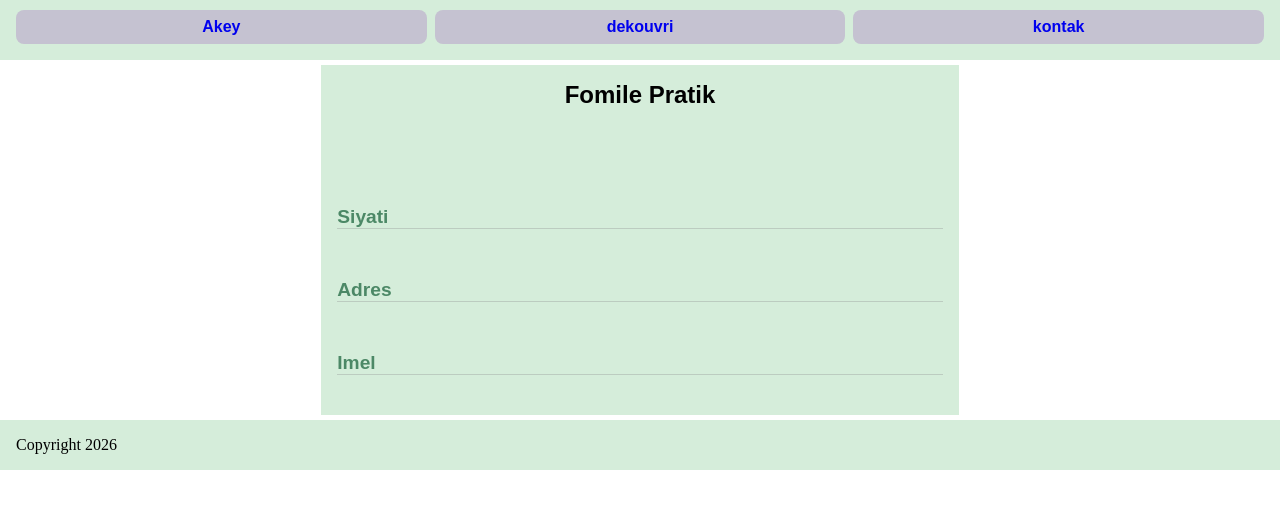
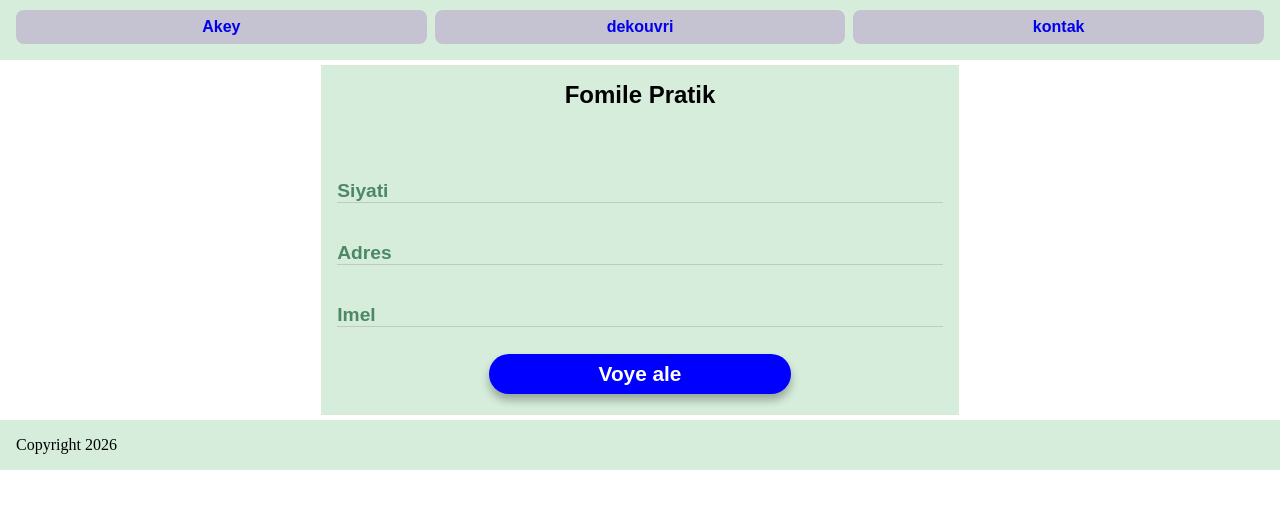
Before and after one commit to Peterarquis/Git_Project, a plain HTML site: page index.html in a window 1280 px wide. Shown: the part 70-578 px from the top of the page. Drawn offline with Linux system fonts and the light colour scheme.

Commit message:
adding submit button

```diff
--- a/index.html
+++ b/index.html
@@ -42,10 +42,14 @@
         </label>
         <p id="emailError"></p>
       </div>
+      <button class="btn-submit" type="submit">Voye ale</button>
     </form>
   </div>
   <div class="footer"><span>Copyright 2026</span></div>
 </div>
 <script src="script.js"></script>
+
+
+
 </body>
 </html>
--- a/style.css
+++ b/style.css
@@ -83,8 +83,8 @@
   font-size: 1.2em;
   font-family: sans-serif;
   color: rgb(76, 136, 102);
-  -webkit-transition: -webkit-transform 0.3s;
-  transition: transform 0.3s color 0.3s;
+  -webkit-transition: -webkit-transform 0.3s ease, color 0.3s ease;
+  transition: transform 0.3s color 0.3s ease;
   bottom: 0;
 }
 .field:focus{
@@ -97,7 +97,7 @@
   width: 100%;
   height: 2px;
   background-color: rgb(15, 4, 58);
-  transition: transform 0.3s;
+  transition: transform 0.3s ease;
 }
 .label::before{
   background-color: rgba(139, 141, 139, 0.336);
@@ -120,3 +120,16 @@
   transform: scale(1);
   color: rgba(70, 73, 117, 0.651);
 }
+.btn-submit{
+  width: 50%;
+  padding: 0.4em;
+  margin: auto;
+  border-radius: 50px;
+  font-weight: bold;
+  font-size: 1.3em;
+  background-color: blue;
+  color: white;
+  border: none;
+  cursor: pointer;
+  box-shadow: 0 6px 9px rgba(0, 0, 0, 0.3);
+}
```
